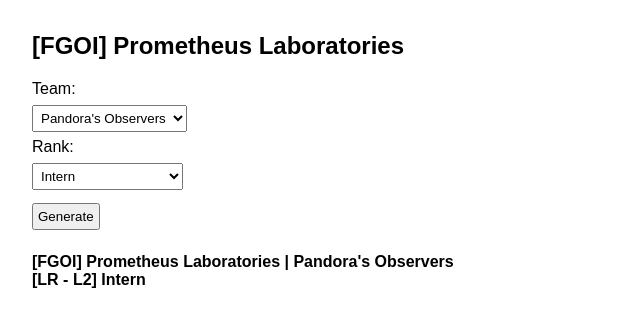
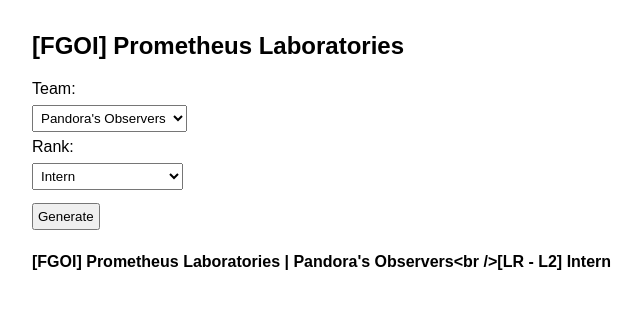
Before and after one commit to hitori0/PL-Rtag-Gen-V2, a plain HTML site: page index.html in a window 1280 px wide. Both pictures are taken after a click on the button "Generate". Shown: the whole page, without its empty margins (0-641 px from the left). Drawn offline with Linux system fonts and the light colour scheme.

Commit message:
Update index.html

```diff
--- a/index.html
+++ b/index.html
@@ -42,7 +42,7 @@
         const team = teamSel.value;
         const rank = rankSel.value;
         const clearance = data.teams.find(t => t.name === team).ranks.find(r => r.title === rank).clearance;
-        document.getElementById('output').innerHTML = data.template
+        document.getElementById('output').textContent = data.template
           .replace('{{team}}', team)
           .replace('{{clearance}}', clearance)
           .replace('{{rank}}', rank);
```
